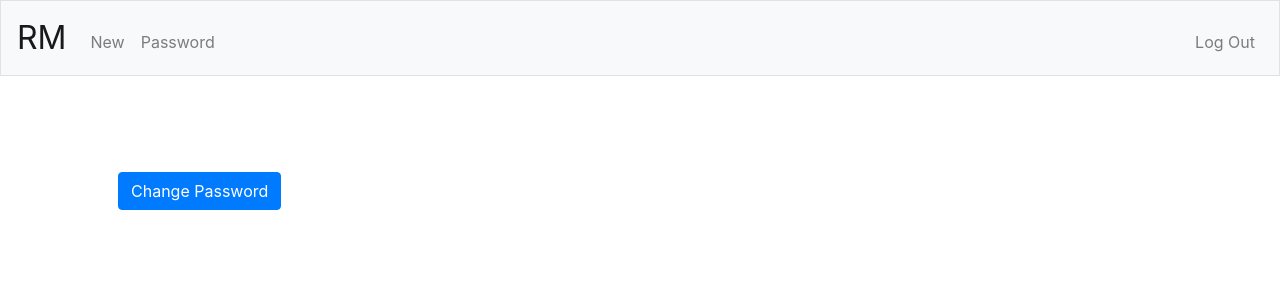
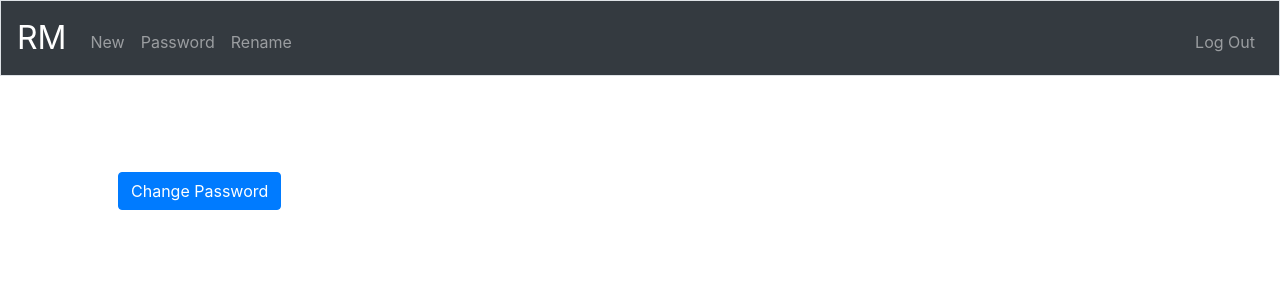
Before and after one commit to alfiomartini/cs50Final, a Flask app: page /change in a window 1280 px wide. Shown: the top 300 px of the page. Run offline with Flask 2, Linux system fonts and the light colour scheme; a user stored in the database is signed in; some libraries are stand-ins or nearby versions; some web fonts are replaced.

Commit message:
Changed Navbar's layout

```diff
--- a/application.py
+++ b/application.py
@@ -97,6 +97,11 @@ def index():
         bookmarks.append(dict)
     #print(bookmarks)
     return render_template('index.html', bookmarks=bookmarks)
+
+@app.route('/rename', methods=['GET', 'POST'])
+@login_required
+def rename():
+    redirect('/')
 
 @app.route('/create', methods=["GET", "POST"])
 @login_required
--- a/templates/layout.html
+++ b/templates/layout.html
@@ -23,7 +23,7 @@
     </head>
     <body>
 
-        <nav class="navbar navbar-expand-md navbar-light bg-light border">
+        <nav class="navbar navbar-expand-md bg-dark navbar-dark border">
             <a class="navbar-brand" href="/">RM</a>
             <button aria-controls="navbar" aria-expanded="false" aria-label="Toggle navigation"
                  class="navbar-toggler" data-target="#navbar" data-toggle="collapse"
@@ -33,8 +33,15 @@
             <div class="collapse navbar-collapse" id="navbar">
                 {% if session.user_id %}
                     <ul class="navbar-nav mr-auto mt-2">
-                        <li class="nav-item"><a class="nav-link" href="/create">New</a></li>
-                        <li class="nav-item"><a class="nav-link" href="/change">Password</a></li>
+                        <li class="nav-item"><a class="nav-link" href="/create"
+                            data-toggle='tooltip' title="New Post" data-placement='right'>
+                            New</a></li>
+                        <li class="nav-item"><a class="nav-link" href="/change"
+                            data-toggle='tooltip' title="Change Password"
+                            data-placement='right'>Password</a></li>
+                        <li class="nav-item"><a class="nav-link" href="/rename"
+                            data-toggle='tooltip' title="Rename Category"
+                            data-placement='right'>Rename</a></li>
                     </ul>
                     <ul class="navbar-nav ml-auto mt-2">
                         <li class="nav-item"><a class="nav-link" href="/logout">Log Out</a></li>
```
Also changed, not shown: templates/rename.html (added, +9 -0 lines).
